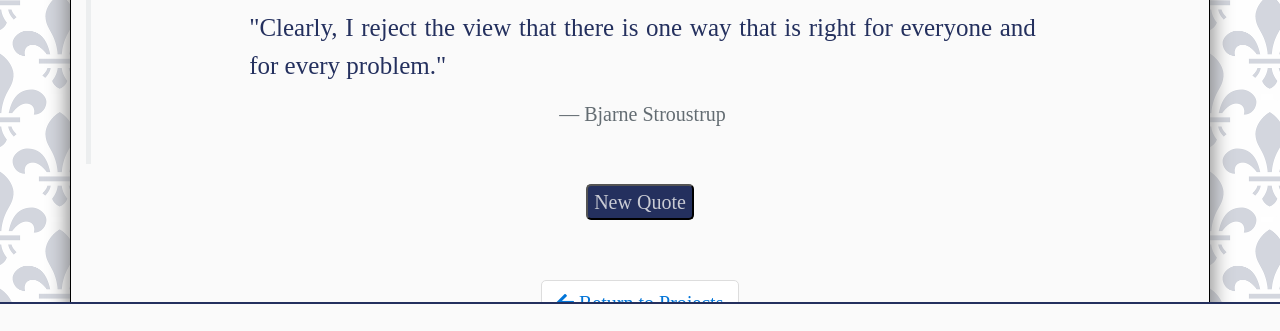
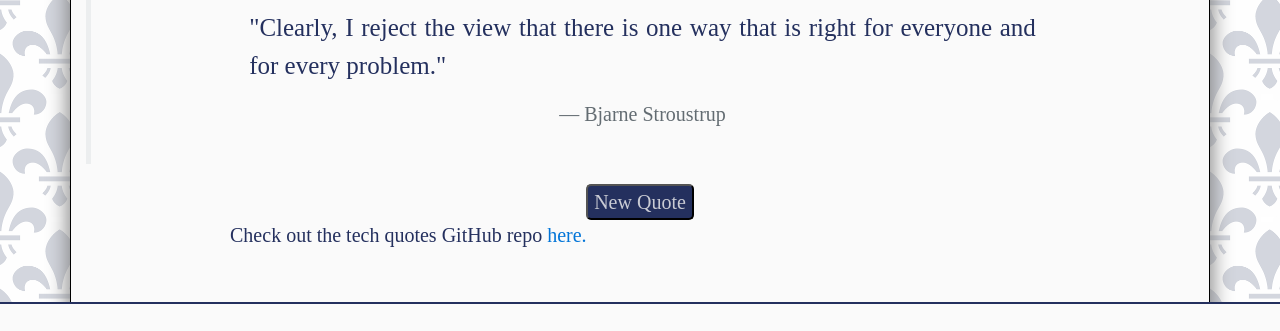
Before and after one commit to saintlouissoftware/saintlouissoftware, a plain HTML site: page html/quotes.html in a window 1280 px wide. Shown: the part 401-732 px from the top of the page. Drawn offline with nearby package versions, Linux system fonts and the light colour scheme; a script that the page names is missing; a web font is replaced by a local one.

Commit message:
added link to github repo for the quotes page

```diff
--- a/html/quotes.html
+++ b/html/quotes.html
@@ -100,6 +100,7 @@
                 <footer class="blockquote-footer" id="quoteAuthor">Someone famous</footer>
                 </blockquote>
                 <button id="activeLoginButton" class="centerThing" onclick="newQuote()">New Quote</button>
+                <p>Check out the tech quotes GitHub repo <a href="https://github.com/0x416c616e/techquotes">here.</a></p>
                 <script src="../js/quotes.js"></script><br><br>
                 <div id="disqus_thread"></div>
                     <script>
```
